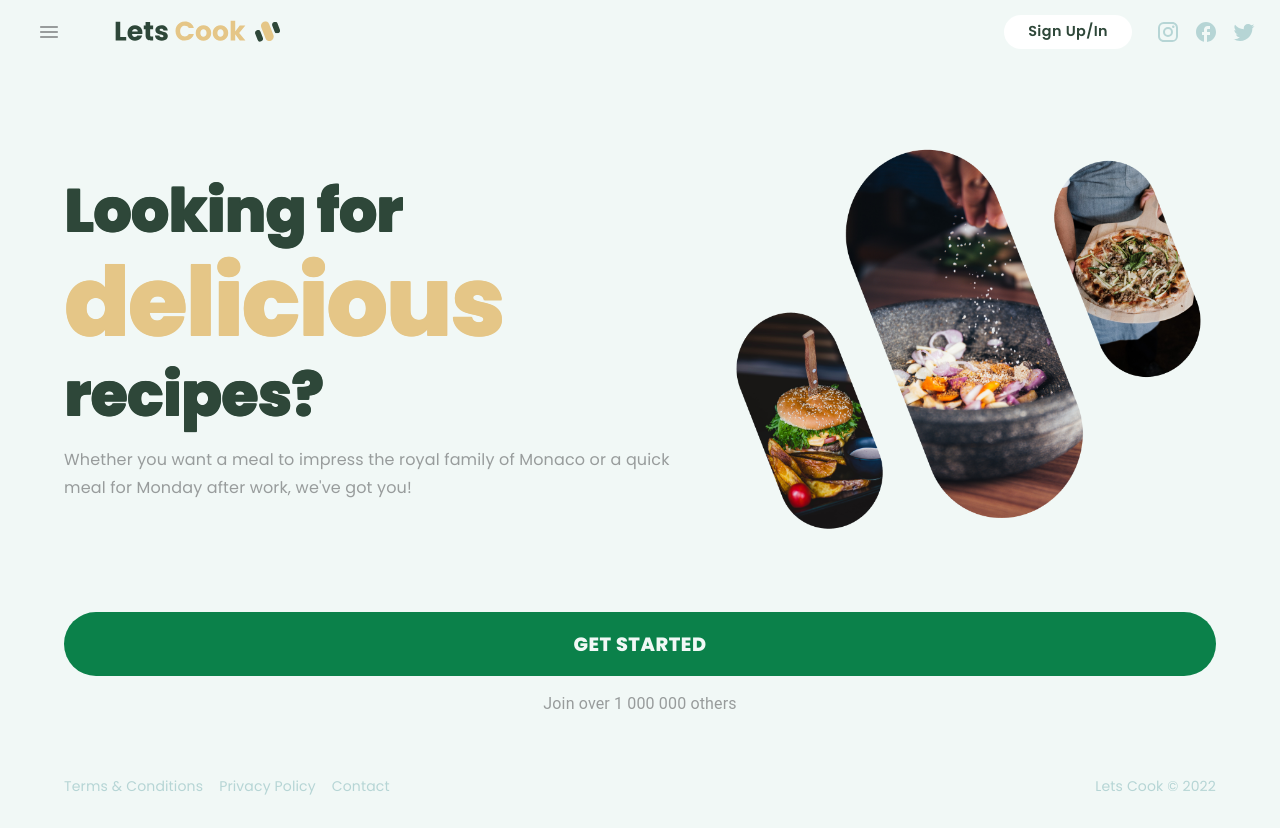
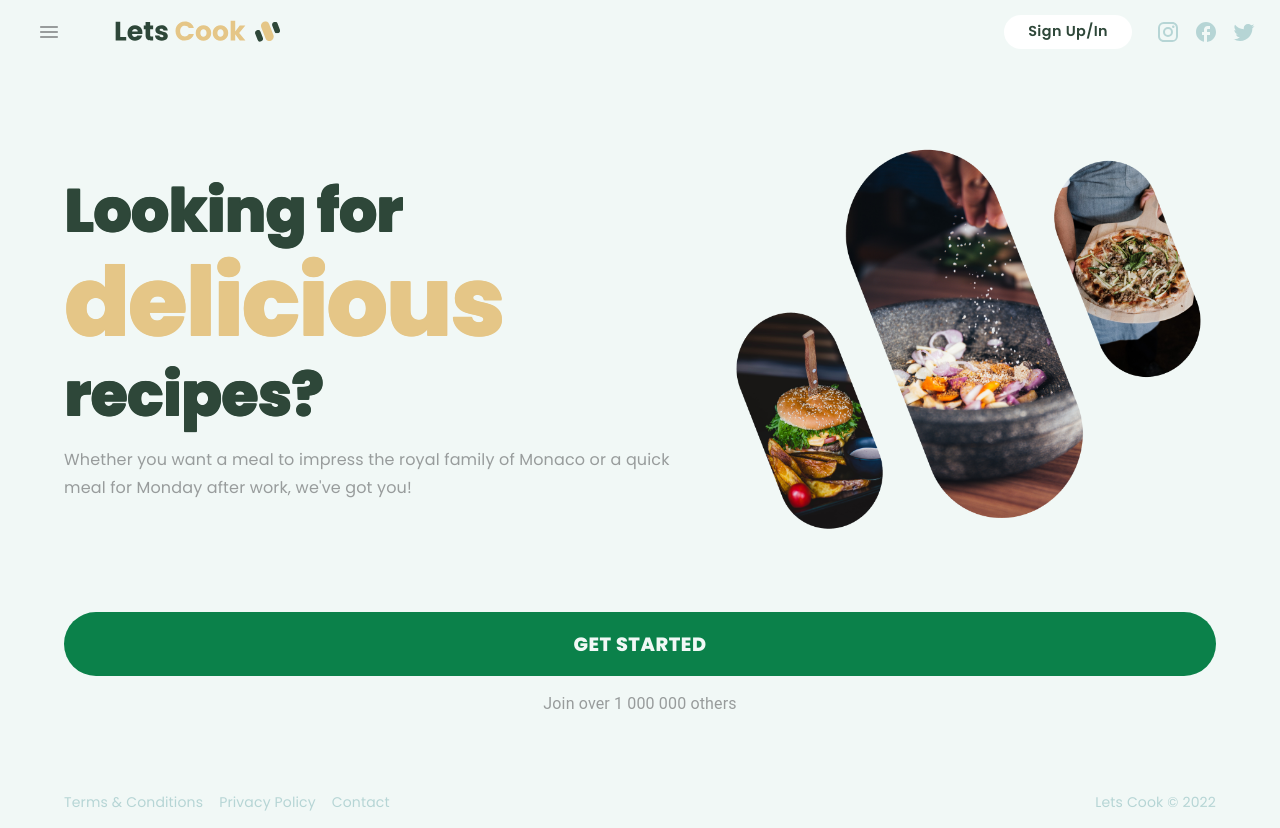
Before and after one commit to millie-wy/letsCook, a React (Create React App) app in the folder client/: page / in a window 1280 px wide. Built offline with nearby package versions, Linux system fonts and the light colour scheme.

Commit message:
added marginTop to footer

```diff
--- a/client/src/components/Footer.jsx
+++ b/client/src/components/Footer.jsx
@@ -8,7 +8,7 @@ const Footer = () => {
         display: "flex",
         flexDirection: "row",
         justifyContent: "space-between",
-        m: "0 auto 1rem auto",
+        m: "1rem auto 1rem auto",
         color: "#B6D5D5",
       }}
     >
```
